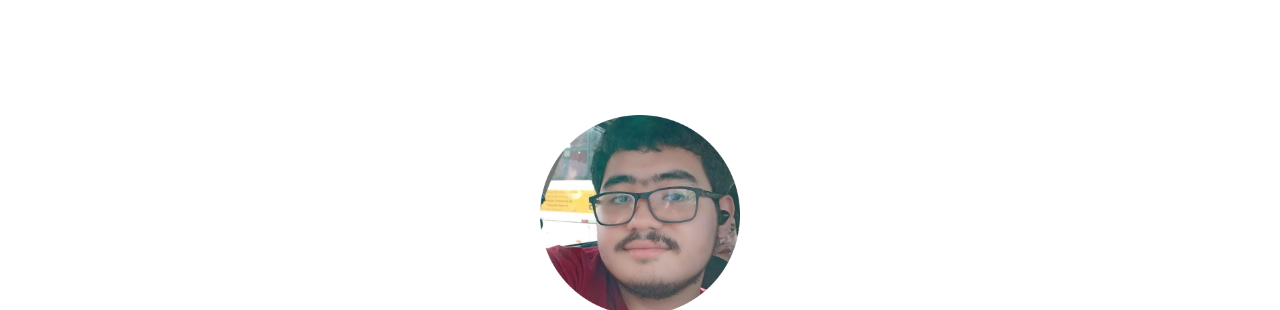
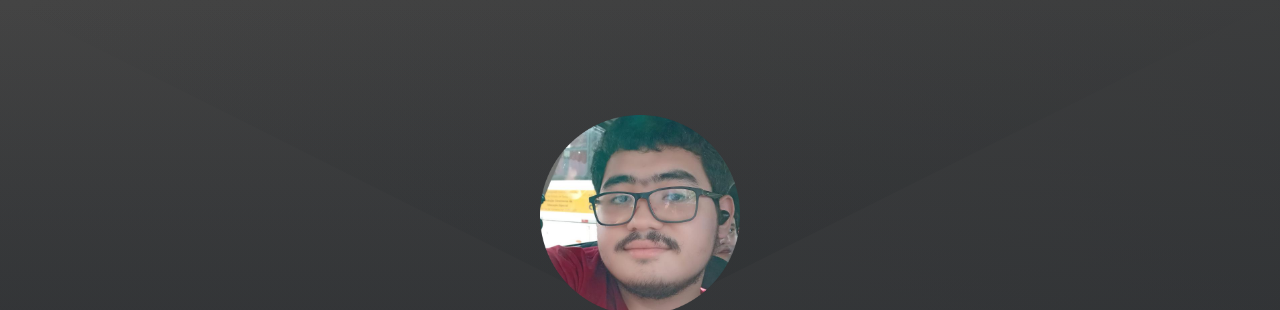
Before and after one commit to RaidenIgarashi/portfolio, a plain HTML site: page index.html in a window 1280 px wide. Shown: the top 310 px of the page. Drawn offline with Linux system fonts and the light colour scheme; the site is published under a folder, as on GitHub Pages, so addresses that start at the root find nothing.

Commit message:
Update style.css

```diff
--- a/assets/css/style.css
+++ b/assets/css/style.css
@@ -4,7 +4,7 @@
 }
 
 body{
-    background-image: url(/assets/img/confetti-doodles.svg);
+    background-image: url(../img/confetti-doodles.svg);
 
 }
 
@@ -22,7 +22,7 @@ span{
     min-width: 1000px;
     width: 100%;
     height: 600px;
-    background-image: url(/assets/img/abstract-envelope.svg);
+    background-image: url(../img/abstract-envelope.svg);
     background-size: cover;
     color: rgb(235, 235, 235);
 }
```
